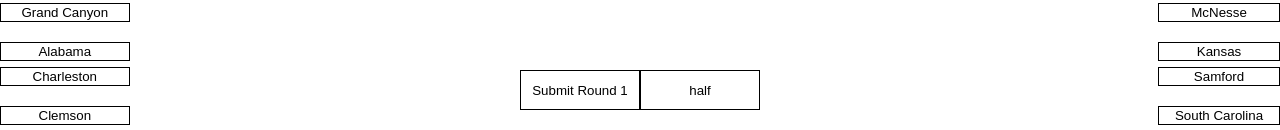
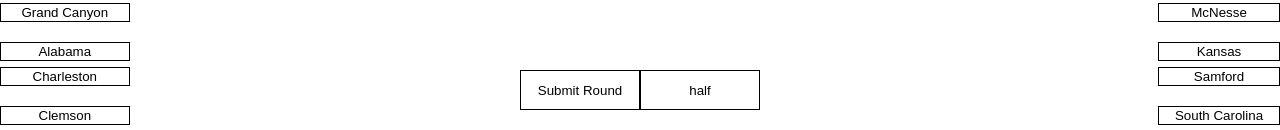
Before and after one commit to lamngo13/march, an Angular app in the folder hello-world/: page / in a window 1280 px wide. Shown: the part 670-800 px from the top of the page. Built offline with nearby package versions, Linux system fonts and the light colour scheme.

Commit message:
great stuff

```diff
--- a/hello-world/src/app/app.component.html
+++ b/hello-world/src/app/app.component.html
@@ -76,7 +76,7 @@
   </div>
 
   <!-- champion -->
-  <div class="middle-set champion" *ngIf="roundNumber==5">
+  <div class="middle-set champion" *ngIf="roundNumber==6">
     <!-- Teams Left Final -->
     <button class="team"(click)="selectTeam(champion)">
       {{ champion.name }}
@@ -92,9 +92,9 @@
   -->
 
 
-  <div class="button-set">
+  <div class="button-set" *ngIf="roundNumber<5 || roundNumber==5">
     <button class="round-button" (click)="submitround1()">
-      {{ 'Submit Round 1' }}
+      {{ 'Submit Round' }}
     </button>
     <button class="round-button" (click)="selecthalf()">
       {{ 'half' }}
--- a/hello-world/src/app/app.component.ts
+++ b/hello-world/src/app/app.component.ts
@@ -230,7 +230,7 @@
 
 
 
-    console.log("submitround1 done")
+    console.log("submitround")
   }
 
 
```
